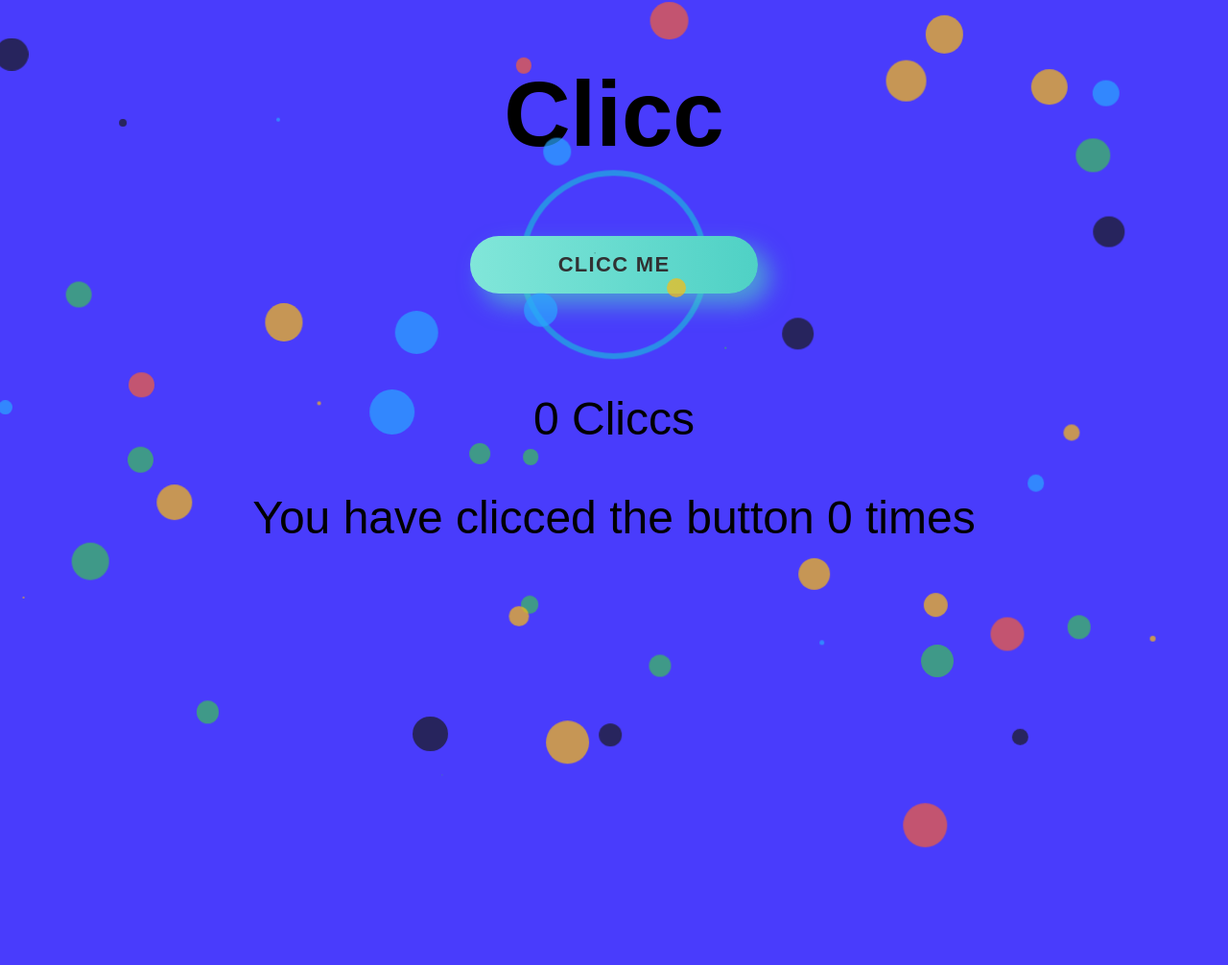
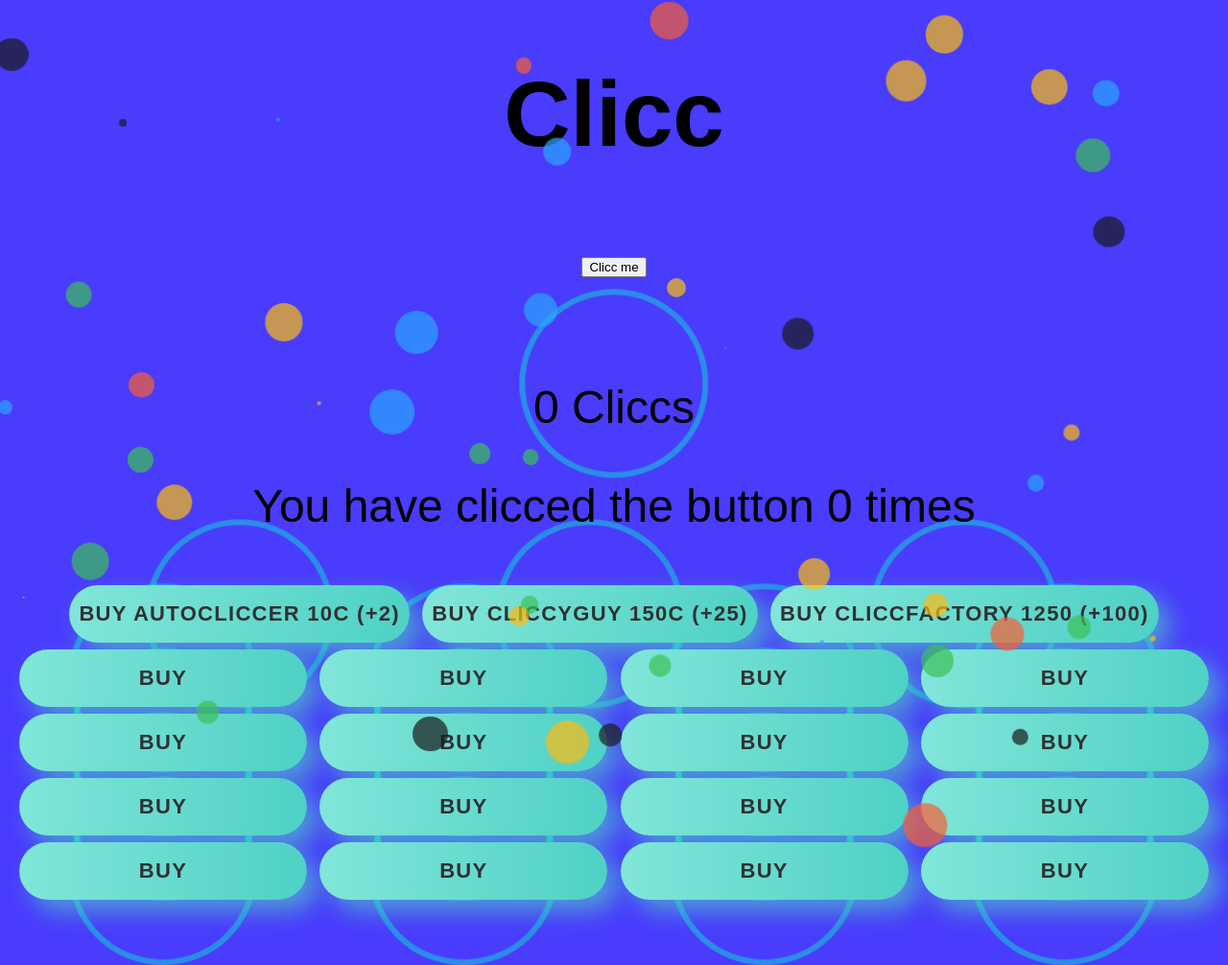
Before and after one commit to chris911e/clicc, a website: page src/web/index.html in a window 1280 px wide. Shown: the whole page at 96% size. Before the commit the page ends 883 px from the top, so only its background shows below. Drawn offline with Linux system fonts and the light colour scheme; a web font is replaced by a local one.

Commit message:
Added buttons

```diff
--- a/src/web/index.html
+++ b/src/web/index.html
@@ -10,9 +10,28 @@
     </head>
     <body>
         <h1 id="title">Clicc</h1>
-        <button onclick="clicc()" class="button">Clicc me</button>
+        <button onclick="clicc()" class="mainbutton">Clicc me</button>
         <br><br>
         <p id="counter">0 Cliccs</p>
         <p id="real_cliccs">You have clicced the button 0 times</p>
+        <button class="button" id="btn-autocliccer">Buy AutoCliccer 10C  (+2)</button>
+        <button class="button" id="btn-cliccyguy">Buy CliccyGuy 150C (+25)</button>
+        <button class="button" id="btn-cliccfactory">Buy CliccFactory 1250 (+100)</button>
+        <button class="button" id="">Buy </button>
+        <button class="button" id="">Buy </button>
+        <button class="button" id="">Buy </button>
+        <button class="button" id="">Buy </button>
+        <button class="button" id="">Buy </button>
+        <button class="button" id="">Buy </button>
+        <button class="button" id="">Buy </button>
+        <button class="button" id="">Buy </button>
+        <button class="button" id="">Buy </button>
+        <button class="button" id="">Buy </button>
+        <button class="button" id="">Buy </button>
+        <button class="button" id="">Buy </button>
+        <button class="button" id="">Buy </button>
+        <button class="button" id="">Buy </button>
+        <button class="button" id="">Buy </button>
+        <button class="button" id="">Buy </button>
     </body>
 </html>
```
